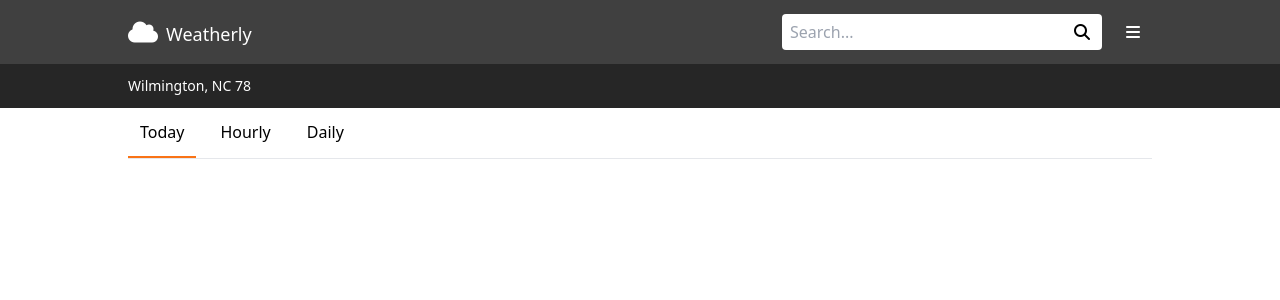
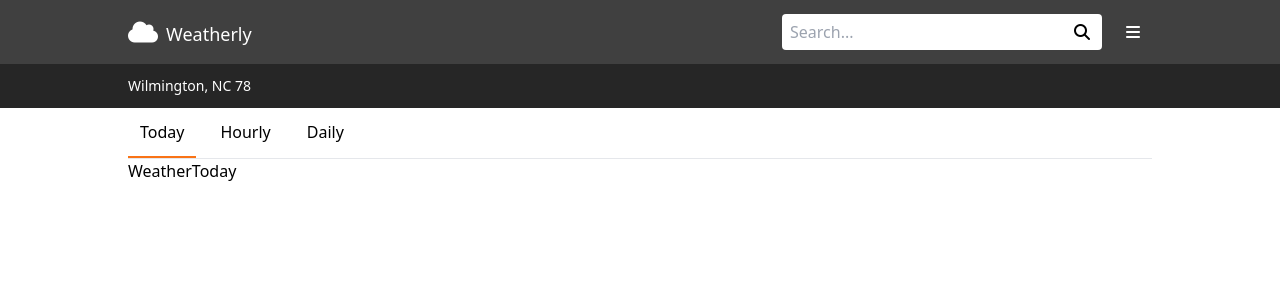
Before and after one commit to admclamb/your-weather-3, a React (Vite) app: page /weather in a window 1280 px wide. Shown: the top 300 px of the page. Built offline with nearby package versions, Linux system fonts and the light colour scheme; no server answers.

Commit message:
Add nested routes

```diff
--- a/src/components/Navbar/NavbarWeather/NavbarWeather.tsx
+++ b/src/components/Navbar/NavbarWeather/NavbarWeather.tsx
@@ -8,7 +8,7 @@ const NavbarWeather = () => {
     <ul className="flex gap-3 border-b">
       <li>
         <Link
-          to="/"
+          to="/weather"
           className={`p-3 hover:border-orange-500 ${
             pathname === "/weather" ? "border-orange-500" : "border-transparent"
           } border-b-2 block`}
--- a/src/pages/Pages.tsx
+++ b/src/pages/Pages.tsx
@@ -4,6 +4,9 @@ import Home from "./Home/Home";
 import NotFound from "./NotFound/NotFound";
 import Search from "./Search/Search";
 import Weather from "./Weather/Weather";
+import WeatherHourly from "./Weather/WeatherHourly/WeatherHourly";
+import WeatherDaily from "./Weather/WeatherDaily/WeatherDaily";
+import WeatherToday from "./Weather/WeatherToday/WeatherToday";
 
 const Pages = () => {
   return (
@@ -11,7 +14,12 @@ const Pages = () => {
       <Routes>
         <Route index element={<Home />} />
         <Route path="search-locations" element={<Search />} />
-        <Route path="weather" element={<Weather />} />
+        <Route path="weather" element={<Weather />}>
+          <Route index element={<WeatherToday />} />
+          <Route path="hourly" element={<WeatherHourly />} />
+          <Route path="daily" element={<WeatherDaily />} />
+          <Route path="*" element={<NotFound />} />
+        </Route>
         <Route path="*" element={<NotFound />} />
       </Routes>
     </Layout>
--- a/src/pages/Weather/Weather.tsx
+++ b/src/pages/Weather/Weather.tsx
@@ -1,6 +1,7 @@
 import { useSelector } from "react-redux";
 import Container from "../../components/Container/Container";
 import NavbarWeather from "../../components/Navbar/NavbarWeather/NavbarWeather";
+import { Outlet } from "react-router-dom";
 
 const Weather = () => {
   const { weather } = useSelector((state) => state.weather);
@@ -9,8 +10,7 @@ const Weather = () => {
     <>
       <Container className="mx-auto">
         <NavbarWeather />
-        <section></section>
-        <aside></aside>
+        <Outlet />
       </Container>
     </>
   );
--- /dev/null
+++ b/src/pages/Weather/WeatherDaily/WeatherDaily.tsx
@@ -0,0 +1,5 @@
+const WeatherDaily = () => {
+  return <div>WeatherDaily</div>;
+};
+
+export default WeatherDaily;
--- /dev/null
+++ b/src/pages/Weather/WeatherHourly/WeatherHourly.tsx
@@ -0,0 +1,5 @@
+const WeatherHourly = () => {
+  return <div>WeatherHourly</div>;
+};
+
+export default WeatherHourly;
--- /dev/null
+++ b/src/pages/Weather/WeatherToday/WeatherToday.tsx
@@ -0,0 +1,5 @@
+const WeatherToday = (props: Props) => {
+  return <div>WeatherToday</div>;
+};
+
+export default WeatherToday;
```
